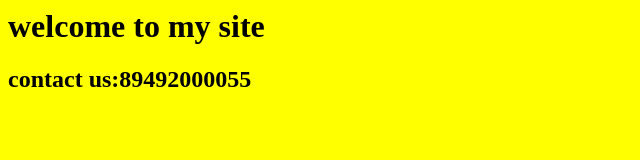
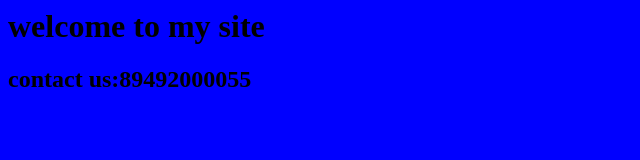
Before and after one commit to sanjana780/jenkins-server, a plain HTML site: page index.html in a window 1280 px wide. Shown: the whole page, without its empty margins (0-640 px from the left). Drawn offline with Linux system fonts and the light colour scheme.

Commit message:
latest version

```diff
--- a/index.html
+++ b/index.html
@@ -1,3 +1,3 @@
-<body bgcolor="yellow"/>
+<body bgcolor="blue"/>
 	<h1> welcome to my site </h1>
 	<h2> contact us:89492000055 </h2>
```
